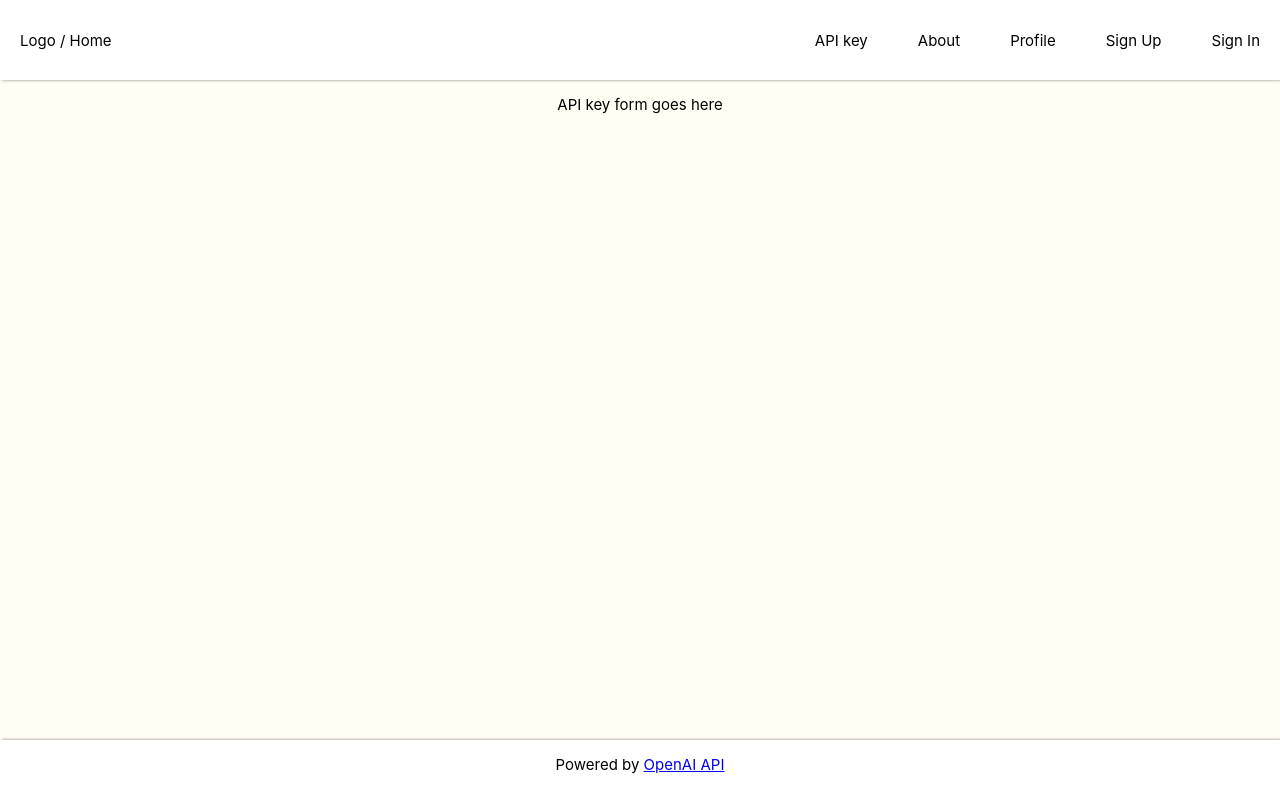
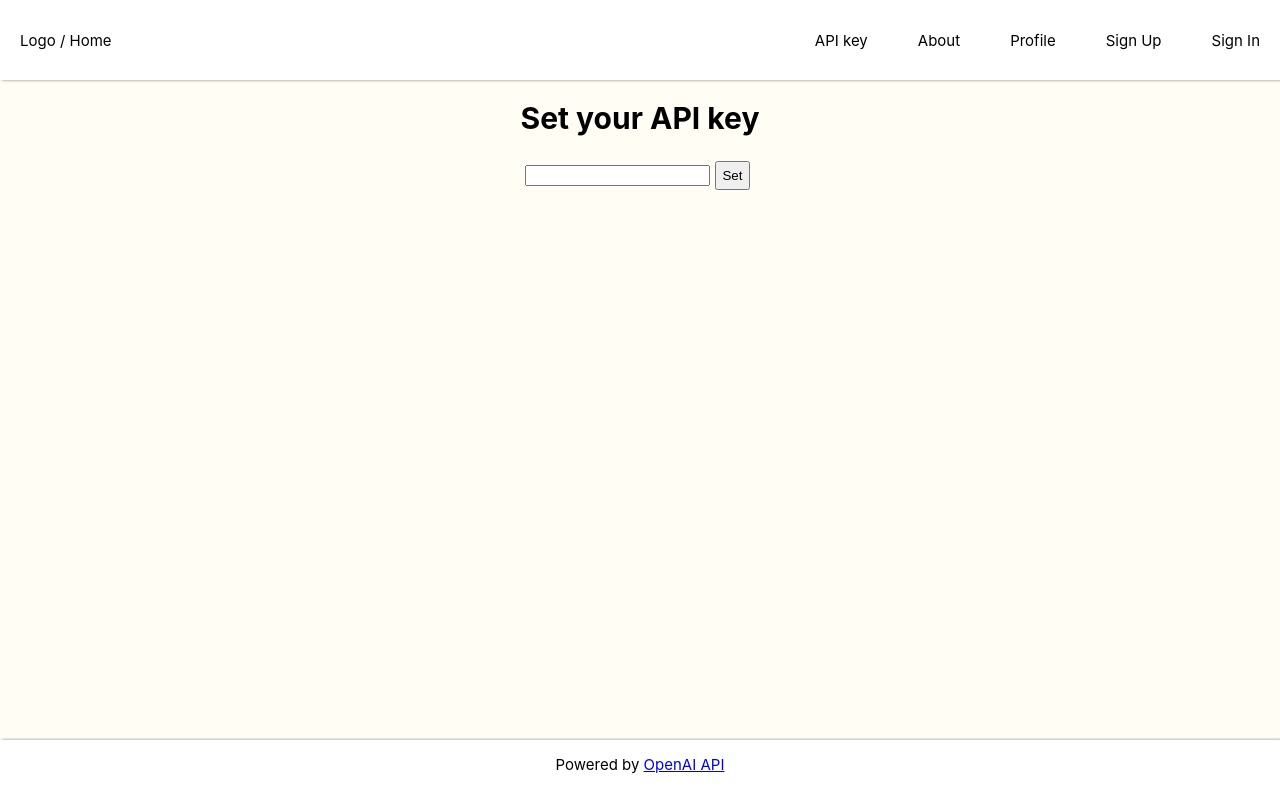
Before and after one commit to nvp85/minimalistic-web-ai-chat, a React app: page /api-key in a window 1280 px wide. Built offline with nearby package versions, Linux system fonts and the light colour scheme; the HTML template or start-up script is replaced by a standard one.

Commit message:
create the functionality for saving an api key in the local storage

```diff
--- a/src/components/APIkeyForm/APIkeyForm.jsx
+++ b/src/components/APIkeyForm/APIkeyForm.jsx
@@ -1,10 +1,37 @@
-
+import { useState, useEffect } from "react";
 
 export default function APIkeyForm() {
     // takes users api key and saves it into the local storage
+    const [apiKey, setApiKey] = useState(null);
+    const [ isStored, setIsStored ] = useState(false);
+
+    useEffect(() => {
+        const storedKey = localStorage.getItem("apiKey");
+        if (storedKey) {
+            setApiKey(storedKey);
+            setIsStored(true);
+        }
+    }, [])
+
+    function setKey() {
+        localStorage.setItem("apiKey", apiKey);
+        setIsStored(true);
+    }
+
     return (
-        <div>
-            <p>API key form goes here</p>
-        </div>
+        <>
+            <h1>Set your API key</h1>
+            {isStored
+            ? <p>API key is set.</p>
+            : <div>
+                <input type="password"
+                    name="apiKey"
+                    value={apiKey}
+                    onChange={(e) => setApiKey(e.target.value)}
+                />
+                <button onClick={setKey}>Set</button>
+            </div>
+            }
+        </>
     )
 }
```
